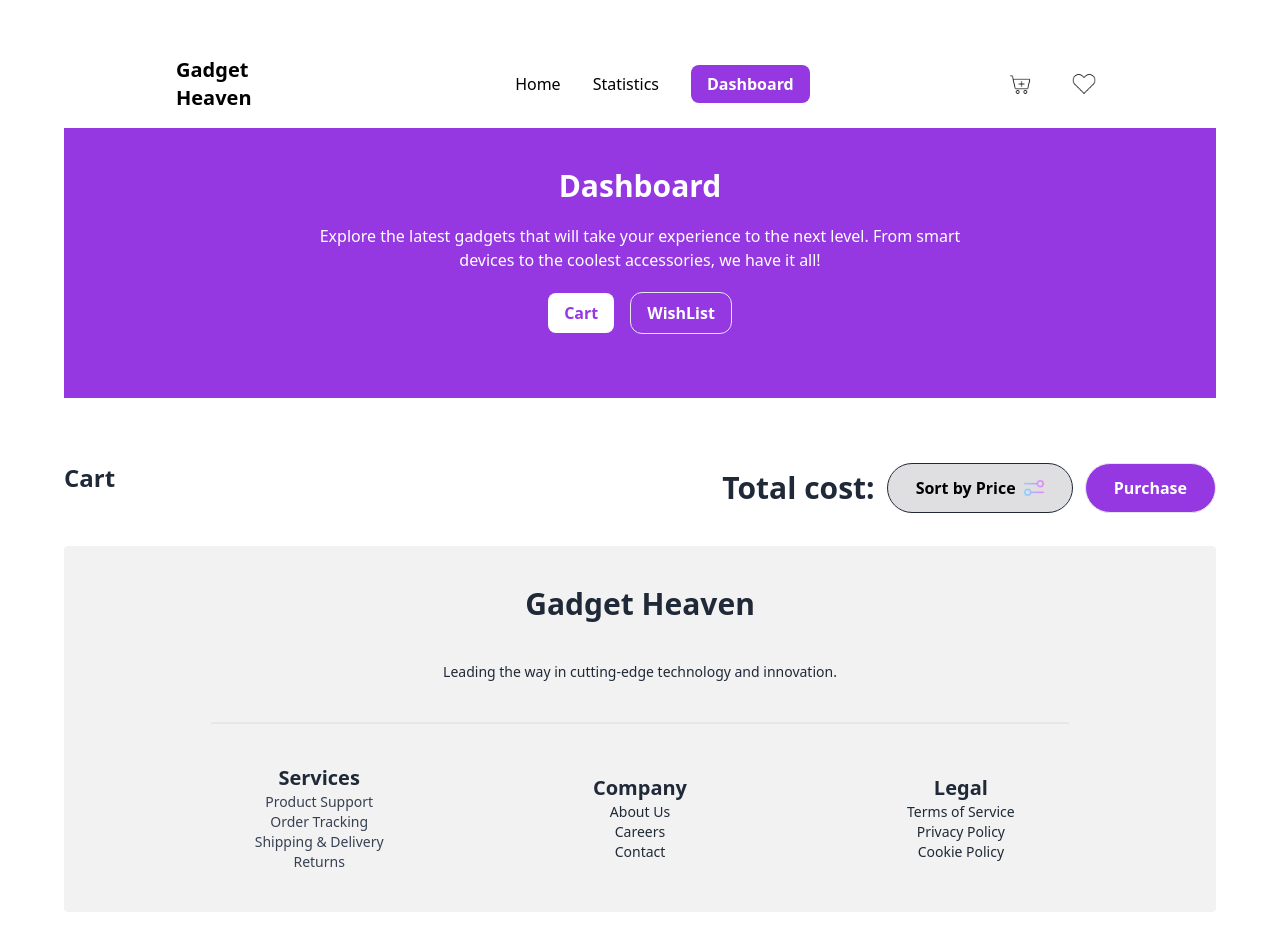
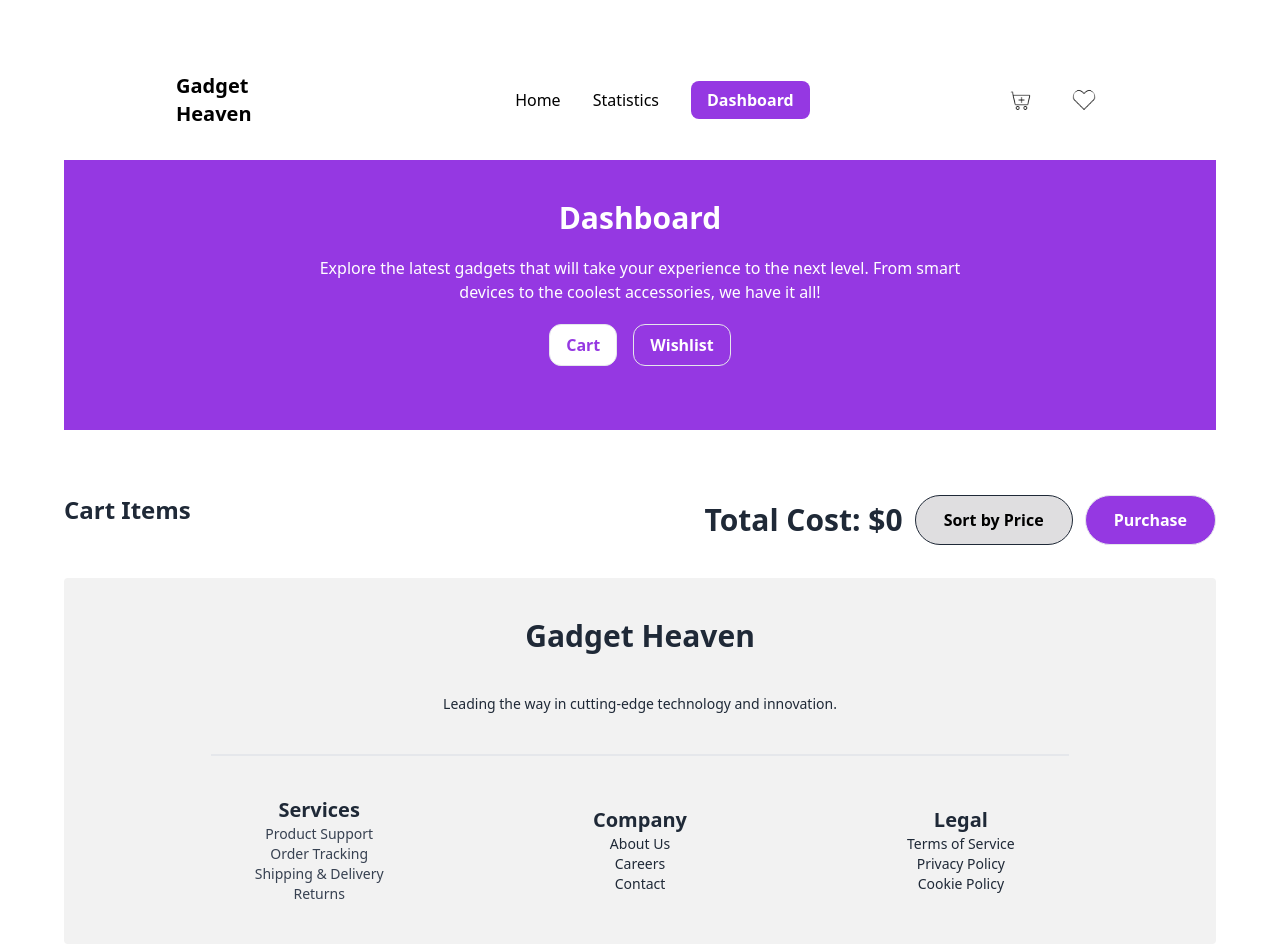
Before and after one commit to shrabonkundu1/Assignment-8, a React (Vite) app: page /dashboard/cart in a window 1280 px wide. Before the commit the page ends 912 px from the top, so only its background shows below. Built offline with nearby package versions, Linux system fonts and the light colour scheme.

Commit message:
All bugs issue solved

```diff
--- a/src/components/Cart/Cart.jsx
+++ b/src/components/Cart/Cart.jsx
@@ -1,63 +1,131 @@
-
 
 import { useEffect, useState } from "react";
-import settings from "../../assets/image/settings.png"
-import {  getStoredAddToCartList, removeProduct } from "../../utility/addToDb";
-import GadgetCart from "./GadgetCart";
-import ProductCard from "../ProductCard/ProductCard";
 import { useLoaderData } from "react-router-dom";
+import { getStoredAddToCartList, removeProduct, clearCart } from "../../utility/addToDb";
+import Modal from "../Modal";
+import { toast } from "react-toastify";
+
 const Cart = () => {
+  const allData = useLoaderData();
+  const [cartList, setCartList] = useState([]);
+  const [isSorted, setIsSorted] = useState(false);
+  const [showModal, setShowModal] = useState(false);
+  const [successModal, setSuccessModal] = useState(false);
 
+  useEffect(() => {
+    const gadgets = getStoredAddToCartList();
+    const addToCartList = allData.filter((cart) =>
+      gadgets.includes(cart.productId)
+    );
+    setCartList(addToCartList);
+  }, [allData]);
 
+  const totalCost = cartList.reduce((acc, item) => acc + (item?.price || 0), 0);
 
-    const [cartList,setCartList] = useState([]);
-    const allData = useLoaderData();
+  const handleSortByPrice = () => {
+    const sortedList = [...cartList].sort((a, b) => (b.price || 0) - (a.price || 0));
+    setCartList(isSorted ? cartList : sortedList);
+    setIsSorted(!isSorted);
+  };
 
+  const handlePurchase = () => {
+    if (cartList.length === 0) {
+      toast.info('No products found in your cart.');
+    } else {
+      setShowModal(true);
+    }
+  };
 
-    useEffect(()=>{
-        const gadgets = getStoredAddToCartList()
-        const addToCardList = allData.filter(cart => gadgets.includes(cart.productId));
-        setCartList (addToCardList)
-    },[])
-    console.log(cartList);
+  const handleConfirmPurchase = () => {
+    clearCart();
+    setCartList([]);
+    setShowModal(false);
+    setSuccessModal(true);
+  };
 
-    const handleRemoveProduct = id => {
-        removeProduct(id)
-        const gadgets = getStoredAddToCartList()
-        const addToCardList = allData.filter(cart => gadgets.includes(cart.productId));
-        setCartList (addToCardList)
-    }
+  const handleRemoveProduct = (id) => {
+    removeProduct(id);
+    const updatedCart = cartList.filter((item) => item.productId !== id);
+    setCartList(updatedCart);
+  };
 
-
-
-    return (
+  return (
+    <div>
+      <section className="flex justify-between items-center mb-8">
         <div>
-            <section className="flex justify-between items-center mb-8">
-        <div>
-            <p className="text-2xl font-bold text-left mb-5">Cart</p>
+          <p className="text-2xl font-bold text-left mb-5">Cart Items</p>
         </div>
-
         <div className="flex gap-3 items-center justify-center">
-            <p className="text-3xl font-semibold "> Total cost:</p>
-            <span >
-            <button className="font-semibold text-black bg-[#dfdee0] border border-gray-800 rounded-full px-7 py-3 flex items-center gap-2">Sort by Price  <img className="w-5 h-5" src={settings} alt="" /></button>
-
-            </span>
-
-            <button className="font-semibold text-white bg-[#9538e2] border rounded-full px-7 py-3">Purchase</button>
+          <p className="text-3xl font-semibold">Total Cost: ${totalCost}</p>
+          <button
+            onClick={handleSortByPrice}
+            className="font-semibold text-black bg-[#dfdee0] border border-gray-800 rounded-full px-7 py-3 flex items-center gap-2"
+          >
+            Sort by Price
+          </button>
+          <button
+            onClick={handlePurchase}
+            className="font-semibold text-white bg-[#9538e2] border rounded-full px-7 py-3"
+          >
+            Purchase
+          </button>
         </div>
       </section>
 
+      <section>
+        {cartList.map((item, idx) => (
+          <div key={idx} className="px-10 w-[90%] mx-auto mb-10 p-5 bg-white shadow-lg rounded-xl border">
+            <div className="flex flex-col gap-4 lg:flex-row justify-start items-center">
+              <div>
+                <img
+                  src={item?.productImage}
+                  alt={item?.productTitle}
+                  className="w-48 h-48 rounded-2xl shadow-xl object-cover p-3"
+                />
+              </div>
+              <div>
+                <h1 className="text-2xl mb-4">{item?.productTitle}</h1>
+                <h1>{item?.description}</h1>
+                <h1 className="text-base font-bold mt-4">Price: ${item?.price}</h1>
+              </div>
+              <div>
+                <button onClick={() => handleRemoveProduct(item.productId)} className="">
+                  <img
+                    src="https://img.icons8.com/?size=24&id=98131&format=png"
+                    alt="Delete"
+                  />
+                </button>
+              </div>
+            </div>
+          </div>
+        ))}
+      </section>
 
-      <section>
-       { cartList.map((product,idx)=> (
-        <GadgetCart handleRemoveProduct={handleRemoveProduct} key={idx} product={product}></GadgetCart>
-       ))}
+      {showModal && <Modal onClose={() => setShowModal(false)} onConfirm={handleConfirmPurchase} totalCost={totalCost} />}
 
-
-      </section>
+      {successModal && (
+        <div className="fixed inset-0 bg-black bg-opacity-50 flex justify-center items-center">
+          <div className="bg-white p-6 rounded-lg shadow-lg text-center">
+            <img
+              src="https://cdn-icons-png.flaticon.com/512/190/190411.png"
+              alt="Success"
+              className="w-20 h-20 mx-auto"
+            />
+            <h2 className="text-xl font-bold mt-4 text-green-600">Payment Successful!</h2>
+            <p>Thank you for your purchase. Your order is confirmed.</p>
+            <div className="mt-4">
+              <button
+                onClick={() => setSuccessModal(false)}
+                className="bg-blue-500 text-white px-4 py-2 rounded-lg"
+              >
+                Close
+              </button>
+            </div>
+          </div>
         </div>
-    );
+      )}
+    </div>
+  );
 };
 
 export default Cart;
--- a/src/components/Cart/GadgetCart.jsx
+++ b/src/components/Cart/GadgetCart.jsx
@@ -1,40 +1,36 @@
-import { useLocation } from "react-router-dom";
-// import { FaTrashAlt } from "react-icons/fa";
-import trashImg from "../../assets/image/trash-bin.png"
+import React from 'react';
+const GadgetCart = ({ product, handleRemoveWishList }) => {
+    if (!product) {
+      return <p className="text-center text-gray-500">No product found.</p>;
+    }
 
-const GadgetCart = ({ product,handleRemoveProduct ,handleRemoveWishList}) => {
-    const { productImage, productTitle, price,productId,description } = product;
-    const { pathname } = useLocation()
     return (
+      <div className="px-10 w-[90%] mx-auto mb-10 p-5 bg-white shadow-lg rounded-xl border">
+        <div className="flex flex-col gap-4 lg:flex-row justify-start items-center">
           <div>
-      <div className="px-10 flex justify-between items-center  w-[90%] mx-auto mb-10 p-5 bg-white shadow-lg rounded-xl border">
-        <div className="flex flex-col gap-4 lg:flex-row justify-start items-center">
-          <div className=" ">
-          <img className="w-48 h-48 rounded-2xl shadow-xl object-cover   p-3 "
-            src={productImage}
+            <img
+              src={product?.productImage}
+              alt={product?.productTitle}
+              className="w-48 h-48 rounded-2xl shadow-xl object-cover p-3"
             />
           </div>
-          <div className="ml-5 space-y-4">
-            <h1 className="text-3xl font-bold">{productTitle}</h1>
-            <p className="">
-             {description}
-            </p>
-            <p className="font-semibold text-xl">Price: {price}</p>
+
+          <div>
+            <h1 className="text-2xl mb-4">{product?.productTitle}</h1>
+            <p className="text-gray-600">{product?.description}</p>
+            <h1 className="text-base font-bold mt-4">Price: ${product?.price}</h1>
           </div>
 
-        </div>
           <div>
-          {pathname === "/dashboard/cart" && (
-            <div onClick={()=> handleRemoveProduct(productId)} className="cursor-pointer"><img className="w-11 h-11" src={trashImg} alt="" /></div>
-          )}
-          {pathname === "/dashboard/wishlist" && (
-            <div onClick={()=> handleRemoveWishList(productId)} className="cursor-pointer"><img className="w-11 h-11" src={trashImg} alt="" /></div>
-          )}
+            <button onClick={() => handleRemoveWishList?.(product?.productId)}>
+              <img
+                src="https://img.icons8.com/?size=24&id=98131&format=png"
+                alt="Delete"
+              />
+            </button>
           </div>
         </div>
-
       </div>
     );
   };
-
   export default GadgetCart;
--- a/src/components/Dashboard/Dashboard.jsx
+++ b/src/components/Dashboard/Dashboard.jsx
@@ -1,27 +1,31 @@
-import { Outlet, useLoaderData, useLocation } from "react-router-dom";
-// import settings from "../../assets/image/settings.png"
-import { useEffect, useState } from "react";
+
+import { useState, useEffect } from "react";
+import { NavLink, Outlet, useLocation, useLoaderData, useNavigate } from "react-router-dom";
 import { getStoredAddToCartList } from "../../utility/addToDb";
-import { NavLink } from "react-router-dom";
 import { Helmet } from "react-helmet-async";
+
 const Dashboard = () => {
     const [cartList, setCartList] = useState([]);
-
     const allData = useLoaderData();
     const location = useLocation();
+    const navigate = useNavigate();
+
 
     useEffect(() => {
+        if (location.pathname === "/dashboard") {
+            navigate("/dashboard/cart");
+        }
+    }, [location.pathname, navigate]);
+
+    useEffect(() => {
+        if (location.pathname === "/dashboard/cart") {
             const storeCardList = getStoredAddToCartList();
-    // console.log(storeCardList, allData)
-
             const addToCardList = allData.filter((product) =>
                 storeCardList.includes(product.productId)
             );
-
             setCartList(addToCardList);
-    // console.log(addToCardList)
-    // console.log(cartList)
-  }, [allData]);
+        }
+    }, [location.pathname, allData]);
 
     return (
         <div>
@@ -31,43 +35,32 @@ const Dashboard = () => {
             <section className="pt-10 pb-16 bg-[#9538e2] space-y-5 md:mb-16 relative">
                 <h2 className="text-3xl text-center font-bold text-white">Dashboard</h2>
                 <p className="text-center text-white w-[60%] mx-auto">
-          Explore the latest gadgets that will take your experience to the next
-          level. From smart devices to the coolest accessories, we have it all!
+                    Explore the latest gadgets that will take your experience to the next level. From smart devices to the coolest accessories, we have it all!
                 </p>
                 <div className="flex gap-4 justify-center items-center text-white font-semibold">
-          <NavLink
-            to="/dashboard/cart"
-            className={({ isActive }) =>
-              `${
-               location.pathname === "/dashboard" || isActive
-                  ? "bg-white text-[#9538e2] py-2 px-4 rounded-lg font-semibold "
-                  : "border px-4 py-2 rounded-xl"
-              }`
-            }
+                    <NavLink to="/dashboard/cart">
+                        <button
+                            className={`border px-4 py-2 rounded-xl ${location.pathname === "/dashboard/cart" ? "bg-white text-[#9538e2]" : ""}`}
                         >
                             Cart
+                        </button>
                     </NavLink>
-          <NavLink
-            to="/dashboard/wishlist"
-            className={({ isActive }) =>
-              `${
-                isActive
-                  ? "bg-white text-[#111112] py-2 px-4 rounded-lg font-semibold"
-                  : "border px-4 py-2 rounded-xl"
-              }`
-            }
+
+                    <NavLink to="/dashboard/wishlist">
+                        <button
+                            className={`border px-4 py-2 rounded-xl ${location.pathname === "/dashboard/wishlist" ? "bg-white text-[#111112]" : ""}`}
                         >
-            WishList
+                            Wishlist
+                        </button>
                     </NavLink>
                 </div>
             </section>
 
             <div>
-        <Outlet></Outlet>
+                <Outlet />
             </div>
         </div>
     );
 };
 
 export default Dashboard;
-//
--- a/src/components/GadgetCategory/GadgetCategory.jsx
+++ b/src/components/GadgetCategory/GadgetCategory.jsx
@@ -17,7 +17,7 @@ const GadgetCategory = () => {
        return(
         <div className="w-[90%] mx-auto border rounded-xl p-3">
             <NavLink to={"/category"} >
-                <button className={`border-2  rounded-full font-semibold text-gray-500 py-3 px-6  w-full text-left my-3 bg-gray-200 ${location.pathname === "/category" ? 'bg-[#a54ded] text-white font-semibold' : ""}`}>
+                <button className={`border-2  rounded-full font-semibold text-gray-500 py-3 px-6  w-full text-left my-3 bg-gray-200 ${location.pathname === "/category" ? 'bg-[#9835ea] text-white font-semibold' : ""}`}>
                     All Product
                 </button>
             </NavLink>
@@ -32,7 +32,7 @@ const GadgetCategory = () => {
                     to={`/category/${category.categoryItem}`}>
 
                     {({isActive}) => (
-                        <button className={`border-2  rounded-full font-semibold text-left text-gray-500 py-3 px-6  w-full  my-3 bg-gray-200 ${isActive ? "bg-[#a049e8] text-white font-semibold" : ""}`}>
+                        <button className={`border-2  rounded-full font-semibold text-left text-gray-500 py-3 px-6  w-full  my-3 bg-gray-200 ${isActive ? "bg-[#8c35d2] text-white font-semibold" : ""}`}>
                         {category.categoryItem}
                     </button>
                     )}
--- a/src/components/GadgetDetail/GadgetDetail.jsx
+++ b/src/components/GadgetDetail/GadgetDetail.jsx
@@ -32,11 +32,11 @@ const GadgetDetail = () => {
 
   return (
     <div>
-      {/* <Helmet>
+      <Helmet>
         <title>
           Gadgets | {productId}
         </title>
-      </Helmet> */}
+      </Helmet>
       <section className="pt-10 pb-72 bg-[#9538e2] space-y-5 md:mb-[450px] relative">
         <h2 className="text-3xl text-center font-bold text-white">
           Product Details
--- /dev/null
+++ b/src/components/Modal.jsx
@@ -0,0 +1,20 @@
+const Modal = ({ onClose, onConfirm, totalCost }) => {
+    return (
+      <div className="fixed inset-0 bg-black bg-opacity-50 flex justify-center items-center">
+        <div className="bg-white p-6 rounded-lg shadow-lg text-center">
+          <h2 className="text-2xl font-bold mb-4">Confirm Your Purchase</h2>
+          <p className="text-xl mb-4">Total Cost: ${totalCost}</p>
+          <div className="flex justify-around">
+            <button onClick={onClose} className="bg-gray-500 text-white px-4 py-2 rounded-lg">
+              Cancel
+            </button>
+            <button onClick={onConfirm} className="bg-blue-500 text-white px-4 py-2 rounded-lg">
+              Confirm
+            </button>
+          </div>
+        </div>
+      </div>
+    );
+  };
+
+  export default Modal;
--- a/src/components/Navbar/Navbar.jsx
+++ b/src/components/Navbar/Navbar.jsx
@@ -1,176 +1,81 @@
-// import { NavLink, useLocation } from "react-router-dom";
-// import addToCart from "../../assets/image/add-to-cart.png"
-// import whichList from "../../assets/image/love.png"
-
-// const Navbar = () => {
-
-
-//   const location = useLocation();
-
-  // const navbar = ()=> {
-  //   switch (location.pathname){
-  //     default:
-  //         // return {backgroundColor:'[#9538e2]'};
-  //         return {backgroundColor:'blueviolet'};
-  //     case '/dashboard':
-  //       return {backgroundColor:'white',color: 'black'};
-  //     case '/statistics':
-  //       return {backgroundColor:'white',color: 'black'};
-  //     // case '/':
-  //     //   return {backgroundColor:'white',color: 'black'};
-  //   }
-  // } ;
-
-
-  // const navbar = () => {
-  //   if (location.pathname.startsWith('/statistics')) {
-  //     return { backgroundColor: 'white', color: 'black' };
-  //   }
-  //   else if(location.pathname.startsWith('/dashboard')){
-  //     return { backgroundColor:'white' , color : 'black'}
-  //   }
-
-  //   switch (location.pathname) {
-  //     case '/dashboard':
-
-  //     default:
-  //       return { backgroundColor: 'blueviolet', color: 'white'};
-  //   }
-  // };
-
-
-
-
-//     const links = <>
-//          <li>
-//               <NavLink to= "/" className={({isActive}) => `${isActive? "bg-white text-[#9538e2] py-2 px-4 rounded-lg font-semibold" : ""}`}>Home</NavLink>
-//             </li>
-//             <li>
-//               <NavLink to= "/statistics" className={({isActive}) => `${isActive? "bg-[#9538e2] text-white py-2 px-4 rounded-lg font-semibold" : ""}`}>Statistics</NavLink>
-//             </li>
-//             <li>
-//               <NavLink to= "/dashboard" className={({isActive}) => `${isActive? "bg-[#9538e2] text-white py-2 px-4 rounded-lg font-semibold" : ""}`}>Dashboard</NavLink>
-//             </li>
-//     </>
-
-
-
-//   return (
-//     <div className="">
-//       <div className="navbar bg-[#9538e2] rounded-t-xl text-white " style={navbar()}>
-//      <div className=" mx-24 navbar  "  >
-//      <div className="navbar-start">
-//         <div className="dropdown">
-//           <div tabIndex={0} role="button" className="btn btn-ghost lg:hidden">
-//             <svg
-//               xmlns="http://www.w3.org/2000/svg"
-//               className="h-5 w-5"
-//               fill="none"
-//               viewBox="0 0 24 24"
-//               stroke="currentColor"
-//             >
-//               <path
-//                 strokeLinecap="round"
-//                 strokeLinejoin="round"
-//                 strokeWidth="2"
-//                 d="M4 6h16M4 12h8m-8 6h16"
-//               />
-//             </svg>
-//           </div>
-//           <ul
-//             tabIndex={0}
-//             className="menu menu-sm dropdown-content bg-base-100 rounded-box z-[1] mt-3 w-52 p-2 shadow"
-//           >
-//            {links}
-//           </ul>
-//         </div>
-//         <a className="cursor-pointer font-bold text-xl">Gadget Heaven</a>
-//       </div>
-//       <div className="navbar-center  ml-48 hidden lg:flex">
-//         <ul className="flex gap-8 items-center ">
-//         {links}
-//         </ul>
-//       </div>
-//       <div className="navbar-end gap-6 cursor-pointer w-full h-full">
-//         <a className=" w-10 h-10 bg-white border-1 rounded-full p-2"><img src= {addToCart} alt="" /></a>
-//         <a className=" w-10 h-10 bg-white border-1 rounded-full p-2"><img src={whichList} alt="" /></a>
-//       </div>
-//      </div>
-//     </div>
-//     </div>
-//   );
-// };
-
-// export default Navbar;
-
-
-
 
 import { NavLink, useLocation } from "react-router-dom";
+import { useState, useEffect } from "react";
 import addToCart from "../../assets/image/add-to-cart.png";
 import whichList from "../../assets/image/love.png";
 
 const Navbar = () => {
   const location = useLocation();
+  const [cartCount, setCartCount] = useState(0);
+  const [wishlistCount, setWishlistCount] = useState(0);
 
-  const navbar = location.pathname === '/'
-    ? { backgroundColor: 'blueviolet', color: 'white' }
-    : { backgroundColor: 'white', color: 'black' };
+  useEffect(() => {
+    const storedCart = JSON.parse(localStorage.getItem("card-list")) || [];
+    const storedWishlist = JSON.parse(localStorage.getItem("wish-list")) || [];
+    setCartCount(storedCart.length);
+    setWishlistCount(storedWishlist.length);
+  }, []);
 
+  const navbar = location.pathname === "/"
+    ? { backgroundColor: "blueviolet", color: "white" }
+    : { backgroundColor: "white", color: "black" };
 
-    const links = <>
+  const links = (
+    <>
       <li>
-         <NavLink to= "/" className={({isActive}) => `${isActive? "bg-white text-[#9538e2] py-2 px-4 rounded-lg font-semibold" : ""}`}>Home</NavLink>
+        <NavLink to="/" className={({ isActive }) => `${isActive ? "bg-white text-[#9538e2] py-2 px-4 rounded-lg font-semibold" : ""}`}>Home</NavLink>
       </li>
       <li>
-         <NavLink to= "/statistics" className={({isActive}) => `${isActive? "bg-[#9538e2] text-white py-2 px-4 rounded-lg font-semibold" : ""}`}>Statistics</NavLink>
+        <NavLink to="/statistics" className={({ isActive }) => `${isActive ? "bg-[#9538e2] text-white py-2 px-4 rounded-lg font-semibold" : ""}`}>Statistics</NavLink>
       </li>
       <li>
-         <NavLink to= "/dashboard" className={({isActive}) => `${isActive? "bg-[#9538e2] text-white py-2 px-4 rounded-lg font-semibold" : ""}`}>Dashboard</NavLink>
+        <NavLink to="/dashboard" className={({ isActive }) => `${isActive ? "bg-[#9538e2] text-white py-2 px-4 rounded-lg font-semibold" : ""}`}>Dashboard</NavLink>
       </li>
     </>
-
-
+  );
 
   return (
-<div className="">
- <div className="navbar bg-[#9538e2] rounded-t-xl text-white " style={navbar}>
-<div className=" mx-24 navbar  "  >
+    <div>
+      <div className="navbar bg-[#9538e2] rounded-t-xl text-white" style={navbar}>
+        <div className="mx-24 navbar">
           <div className="navbar-start">
             <div className="dropdown">
               <div tabIndex={0} role="button" className="btn btn-ghost lg:hidden">
-       <svg
-         xmlns="http://www.w3.org/2000/svg"
-         className="h-5 w-5"
-         fill="none"
-         viewBox="0 0 24 24"
-         stroke="currentColor"
-       >
-         <path
-           strokeLinecap="round"
-           strokeLinejoin="round"
-           strokeWidth="2"
-           d="M4 6h16M4 12h8m-8 6h16"
-         />
+                <svg xmlns="http://www.w3.org/2000/svg" className="h-5 w-5" fill="none" viewBox="0 0 24 24" stroke="currentColor">
+                  <path strokeLinecap="round" strokeLinejoin="round" strokeWidth="2" d="M4 6h16M4 12h8m-8 6h16" />
                 </svg>
               </div>
-     <ul
-       tabIndex={0}
-       className="menu menu-sm dropdown-content bg-base-100 rounded-box z-[1] mt-3 w-52 p-2 shadow"
-     >
+              <ul tabIndex={0} className="menu menu-sm dropdown-content bg-base-100 rounded-box z-[1] mt-3 w-52 p-2 shadow">
                 {links}
               </ul>
             </div>
             <a className="cursor-pointer font-bold text-xl">Gadget Heaven</a>
           </div>
- <div className="navbar-center  ml-48 hidden lg:flex">
-   <ul className="flex gap-8 items-center ">
+          <div className="navbar-center ml-48 hidden lg:flex">
+            <ul className="flex gap-8 items-center">
               {links}
             </ul>
           </div>
- <div className="navbar-end gap-6 cursor-pointer w-full h-full">
-   <a className=" w-10 h-10 bg-white border-1 rounded-full p-2"><img src= {addToCart} alt="" /></a>
-   <a className=" w-10 h-10 bg-white border-1 rounded-full p-2"><img src={whichList} alt="" /></a>
+          <div className="navbar-end gap-6 cursor-pointer w-full h-full flex items-center">
+            {/* Cart Icon with Count */}
+            <div className="relative">
+              <a className="w-10 h-10  border-1 rounded-full p-2">
+                <img className="w-10 h-10 bg-white border-1 rounded-full p-2" src={addToCart} alt="Cart" />
+              </a>
+              {cartCount > 0 && (
+                <span className="absolute top-4 -right-2 bg-red-500 text-white text-xs w-5 h-5 flex items-center justify-center rounded-full">{cartCount}</span>
+              )}
+            </div>
+
+            {/* Wishlist Icon with Count */}
+            <div className="relative">
+              <a className="w-10 h-10  border-1 rounded-full p-2">
+                <img className="w-10 h-10 bg-white border-1 rounded-full p-2" src={whichList} alt="Wishlist" />
+              </a>
+              {wishlistCount > 0 && (
+                <span className="absolute top-4 -right-2 bg-blue-500 text-white text-xs  w-5 h-5 flex items-center justify-center rounded-full">{wishlistCount}</span>
+              )}
+            </div>
           </div>
         </div>
       </div>
--- a/src/utility/addToDb.js
+++ b/src/utility/addToDb.js
@@ -62,4 +62,8 @@ const addToStoredAddToCartList = (id) => {
 //         localStorage.setItem('wish-list',storedListStr)
 //     }
 // }
-export {addToStoredAddToCartList, getStoredAddToCartList ,removeProduct}
+
+ const clearCart = () => {
+    localStorage.removeItem("card-list");
+  };
+export {addToStoredAddToCartList, getStoredAddToCartList ,removeProduct,clearCart}
```
Also changed, not shown: src/components/Gadgets/Gadgets.jsx (+1 -24 lines), src/components/Gadgetscard/Gadgetscard.jsx (+0 -61 lines), src/components/Wishlist/Wishlist.jsx (+4 -9 lines). Lines whose indentation alone changed are shown as unchanged.
